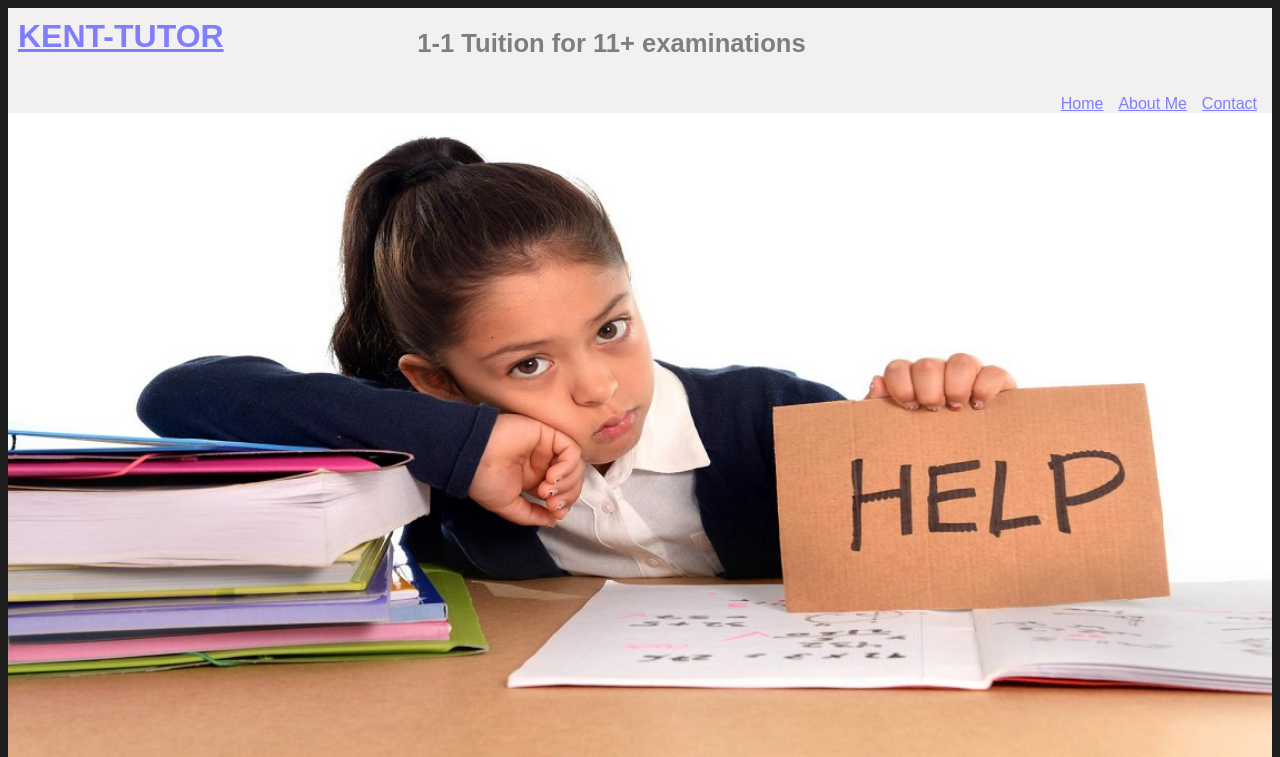
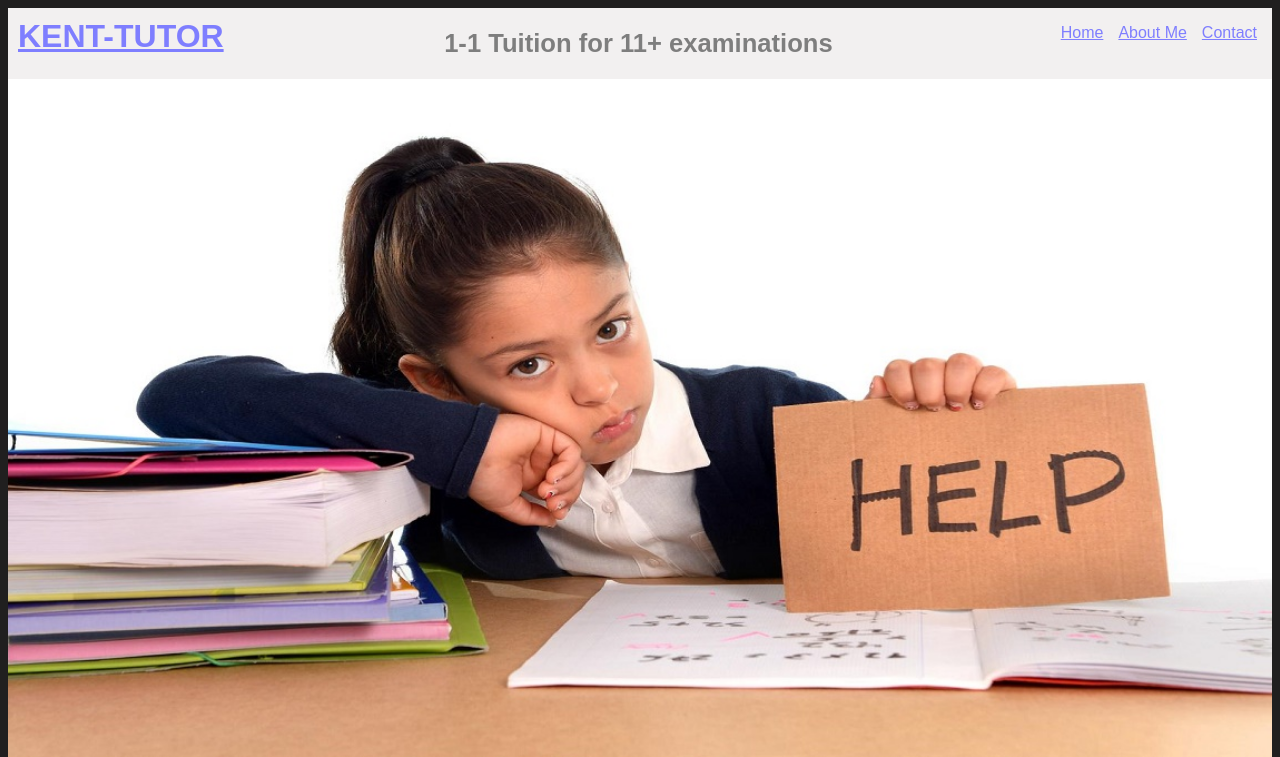
Before and after one commit to skar1962/Kent-Tutor, a PHP site: page / in a window 1280 px wide. Shown: the top 757 px of the page. Run offline with PHP 8.4, Linux system fonts and the light colour scheme.

Commit message:
changed Navbar middle column and centred text

```diff
--- a/styles.css
+++ b/styles.css
@@ -135,7 +135,7 @@ footer {
 
 #navbar .column1 {
   float: left;
-  width: 30%;
+  width: 25%;
   margin-left: 10px;
   margin-right: 10px;
 
@@ -143,13 +143,13 @@ footer {
 
 #navbar .column2 {
   float: left;
-  width: 50%;
+  width: 45%;
   margin-left: 10px;
+  text-align: center;
 }
 
 #navbar .column3 {
   float: right;
-
 }
 
 nav ul {
```
